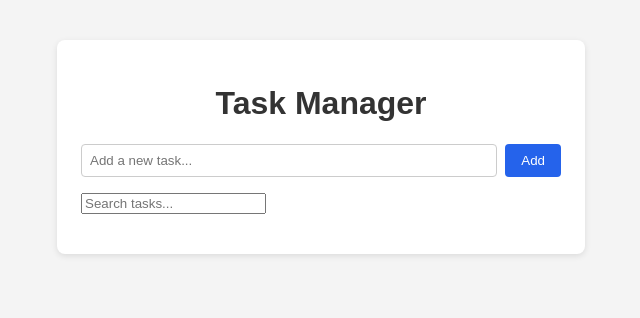
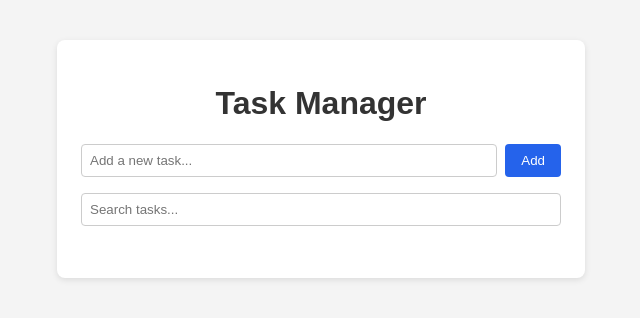
Before and after one commit to arunbl1234/release-notes-showcase, a website: page index.html in a window 1280 px wide. Shown: the whole page, without its empty margins (319-959 px from the left). Drawn offline with Linux system fonts and the light colour scheme.

Commit message:
Update style.css

```diff
--- a/style.css
+++ b/style.css
@@ -1,3 +1,12 @@
+
+.search-box {
+  width: 100%;
+  box-sizing: border-box;
+  padding: 8px;
+  margin-bottom: 12px;
+  border: 1px solid #ccc;
+  border-radius: 4px;
+}
 body {
   font-family: Arial, sans-serif;
   background: #f4f4f4;
```
